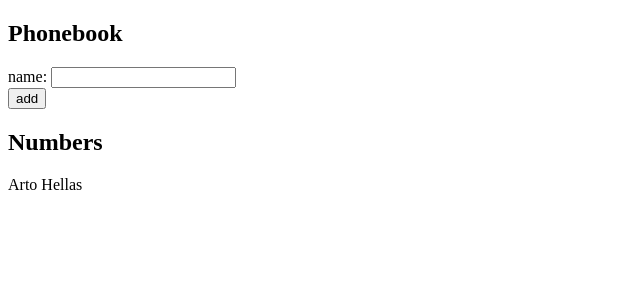
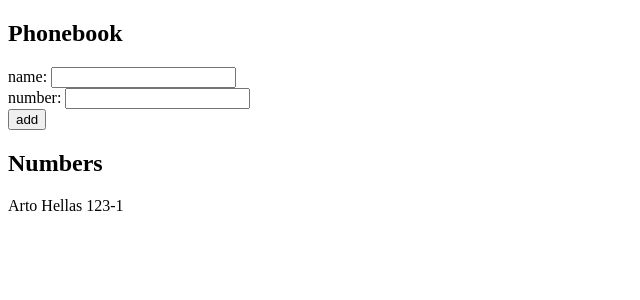
Before and after one commit to pavelmaslov/Full-Stack-Open-Course, a React (Create React App) app in the folder part2/2.2-phonebook/: page / in a window 1280 px wide. Shown: the top 300 px of the page, without its empty margins (0-640 px from the left). Built offline with nearby package versions, Linux system fonts and the light colour scheme.

Commit message:
2.8 done

```diff
--- a/part2/2.2-phonebook/src/App.js
+++ b/part2/2.2-phonebook/src/App.js
@@ -3,9 +3,10 @@
 
 const App = () => {
   const [ persons, setPersons] = useState([
-    { name: 'Arto Hellas', id: 1 }
+    { name: 'Arto Hellas', number: '123-1', id: 1 }
   ]);
   const [ newName, setNewName ] = useState('');
+  const [ newNumber, setNewNumber] = useState('');
 
   const nameExists = (name) => {
     return persons.filter(person => person.name === name).length > 0;
@@ -16,10 +17,12 @@
     if (!nameExists(newName)) {
       const newPerson = {
         name: newName,
+        number: newNumber,
         id: persons.length + 1
       };
 
       setNewName('');
+      setNewNumber('');
       setPersons([...persons, newPerson]);
     } else {
       alert(`${newName} is already added to phonebook`);
@@ -27,8 +30,12 @@
 
   }
 
-  const handleInput = (event) => {
+  const handleNameInput = (event) => {
     setNewName(event.target.value);
+  }
+
+  const handleNumberInput = (event) => {
+    setNewNumber(event.target.value);
   }
 
   return (
@@ -36,7 +43,10 @@
       <h2>Phonebook</h2>
       <form onSubmit={handleSubmit}>
         <div>
-          name: <input value={newName} onChange={handleInput}/>
+          name: <input value={newName} onChange={handleNameInput}/>
+        </div>
+        <div>
+          number: <input value={newNumber} onChange={handleNumberInput}/>
         </div>
         <div>
           <button type="submit">add</button>
--- a/part2/2.2-phonebook/src/Persons.js
+++ b/part2/2.2-phonebook/src/Persons.js
@@ -4,7 +4,7 @@
     const personsTemplates = persons.map(person => {
         return(
             <p key={person.id}>
-                {person.name}
+                {person.name} {person.number}
             </p>
         );
     });
```
